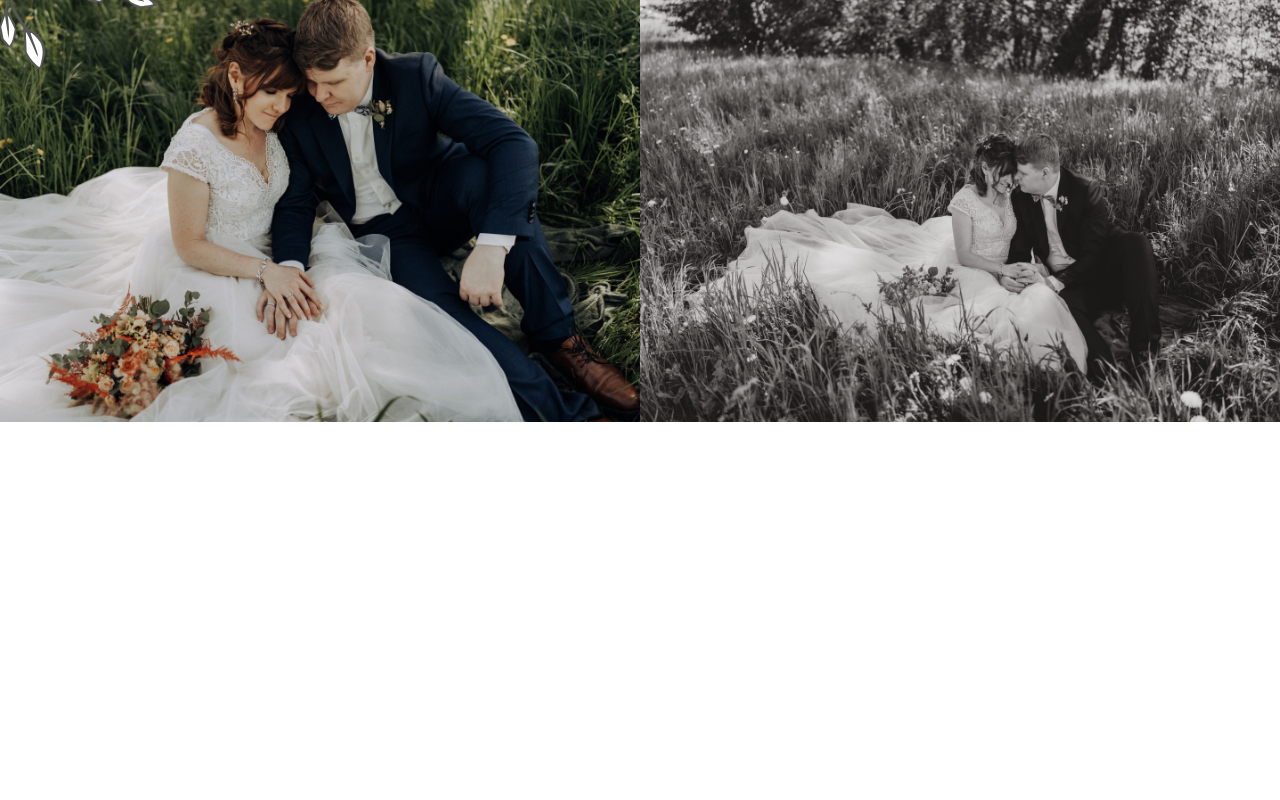
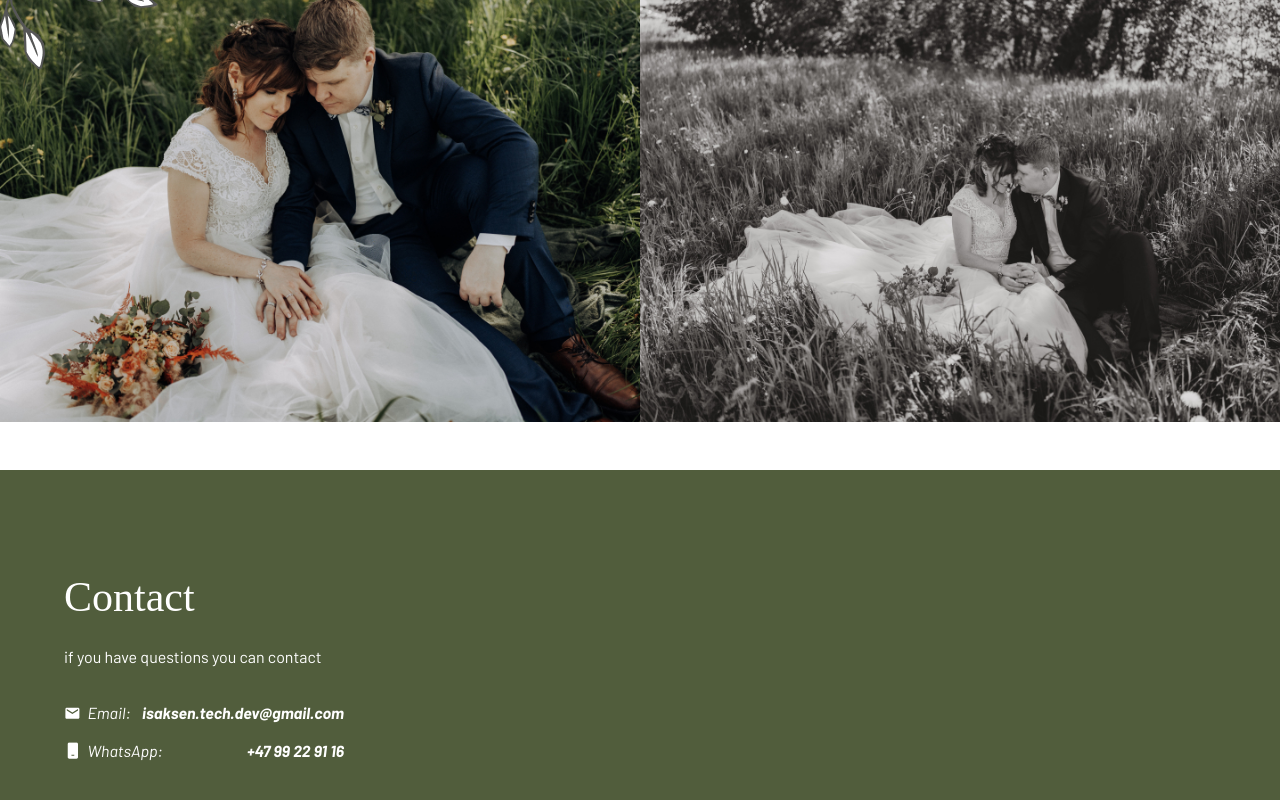
Before and after one commit to rayosdev/wedding, a React (Vite) app: page / in a window 1280 px wide. Shown: the part 5115-5915 px from the top of the page. Before the commit the page ends 5591 px from the top, so only its background shows below. Built offline with nearby package versions, Linux system fonts and the light colour scheme; a web font is replaced by a local one.

Commit message:
last section done

```diff
--- a/src/Layout.jsx
+++ b/src/Layout.jsx
@@ -5,6 +5,7 @@ import Attend from './components/Attend'
 import When from './components/When'
 import Where from './components/Where'
 import EndSection from './components/EndSection'
+import Footer from './components/Footer'
 
 function Layout(props) {
   return (
@@ -14,6 +15,7 @@ function Layout(props) {
       <When />
       <Where />
       <EndSection />
+      <Footer />
     </>
   )
 }
--- /dev/null
+++ b/src/components/Footer.jsx
@@ -0,0 +1,47 @@
+import React from 'react'
+import './Footer.scss'
+
+export default function Footer() {
+    return (
+        <footer className="footer">
+            <div className="container">
+                <div className="footer__contact-info">
+                    <h2>Contact</h2>
+                    <p>if you have questions you can contact</p>
+                    <div className="where__text-content__contact-info content">
+                        <div className="content__item-container">
+                            <div className="content__item item">
+                                <svg width="15" height="12" viewBox="0 0 15 12" fill="none" xmlns="http://www.w3.org/2000/svg">
+                                    <path
+                                        d="M13.0004 0.666992H1.80039C1.03039 0.666992 0.407391 1.29699 0.407391 2.06699L0.400391 10.467C0.400391 11.237 1.03039 11.867 1.80039 11.867H13.0004C13.7704 11.867 14.4004 11.237 14.4004 10.467V2.06699C14.4004 1.29699 13.7704 0.666992 13.0004 0.666992ZM13.0004 3.46699L7.40039 6.96699L1.80039 3.46699V2.06699L7.40039 5.56699L13.0004 2.06699V3.46699Z"
+                                        fill="#FFFFFF" />
+                                </svg>
+                                <p className="item__type">Email:</p>
+                                <a href="mailto:isaksen.tech.dev@gmail.com?subject=About%20isaksen%20tech%20services">
+                                    isaksen.tech.dev@gmail.com </a>
+                            </div>
+                            <div className="content__item item">
+                                <svg width="17" height="17" viewBox="0 0 17 17" fill="none" xmlns="http://www.w3.org/2000/svg">
+                                    <g clip-path="url(#clip0_1650_4592)">
+                                        <path
+                                            d="M5.2734 0.535156C4.86497 0.535156 4.47326 0.694456 4.18445 0.978011C3.89565 1.26157 3.7334 1.64615 3.7334 2.04716V15.1512C3.7334 15.5522 3.89565 15.9367 4.18445 16.2203C4.47326 16.5039 4.86497 16.6632 5.2734 16.6632H12.4601C12.8685 16.6632 13.2602 16.5039 13.549 16.2203C13.8378 15.9367 14.0001 15.5522 14.0001 15.1512V2.04716C14.0001 1.64615 13.8378 1.26157 13.549 0.978011C13.2602 0.694456 12.8685 0.535156 12.4601 0.535156H5.2734ZM7.84007 12.6312H9.8934C10.0295 12.6312 10.1601 12.6843 10.2564 12.7788C10.3526 12.8733 10.4067 13.0015 10.4067 13.1352C10.4067 13.2688 10.3526 13.397 10.2564 13.4915C10.1601 13.5861 10.0295 13.6392 9.8934 13.6392H7.84007C7.70392 13.6392 7.57335 13.5861 7.47708 13.4915C7.38081 13.397 7.32673 13.2688 7.32673 13.1352C7.32673 13.0015 7.38081 12.8733 7.47708 12.7788C7.57335 12.6843 7.70392 12.6312 7.84007 12.6312Z"
+                                            fill="#FFFFFF" />
+                                    </g>
+                                    <defs>
+                                        <clipPath id="clip0_1650_4592">
+                                            <rect width="16.8" height="16.8" fill="white" transform="translate(0 0.200195)" />
+                                        </clipPath>
+                                    </defs>
+                                </svg>
+                                <p className="item__type">WhatsApp:</p>
+                                <a href="tel:+47 99 22 91 16">
+                                    +47 99 22 91 16
+                                </a>
+                            </div>
+                        </div>
+                    </div>
+                </div>
+            </div>
+        </footer>
+    )
+}
--- /dev/null
+++ b/src/components/Footer.scss
@@ -0,0 +1,62 @@
+.footer {
+    width: 100%;
+    min-height: 600px;
+    background-color: var(--deep-green);
+    color: var(--white);
+    margin-top: -6px;
+    padding-top: 6rem;
+
+    .container {
+        display: grid;
+        grid-template-columns: 1fr 1fr 1fr;
+    }
+
+    &__contact-info {
+
+        .content {
+
+            &__item-container {
+                // max-width: 295px;
+                margin-bottom: 1.5rem;
+
+                @media only screen and (max-width: 350px) {
+                    font-size: 14px;
+                }
+            }
+
+            .item {
+                display: grid;
+                grid-auto-flow: column;
+                width: min-content;
+                text-wrap: nowrap;
+                column-gap: 0.4rem;
+                align-items: center;
+                justify-content: center;
+                margin-bottom: 0.5rem;
+                font-style: italic;
+                width: 100%;
+                max-width: 280px;
+                height: 30px;
+                grid-template-columns: 17px auto 1fr;
+
+                svg {
+                    justify-self: center;
+                    width: max-content;
+                    min-width: 10px;
+                }
+
+                p {
+                    width: max-content;
+                }
+
+                a {
+                    width: max-content;
+                    color: var(--white);
+                    font-weight: bold;
+                    justify-self: end;
+                }
+
+            }
+        }
+    }
+}
```
